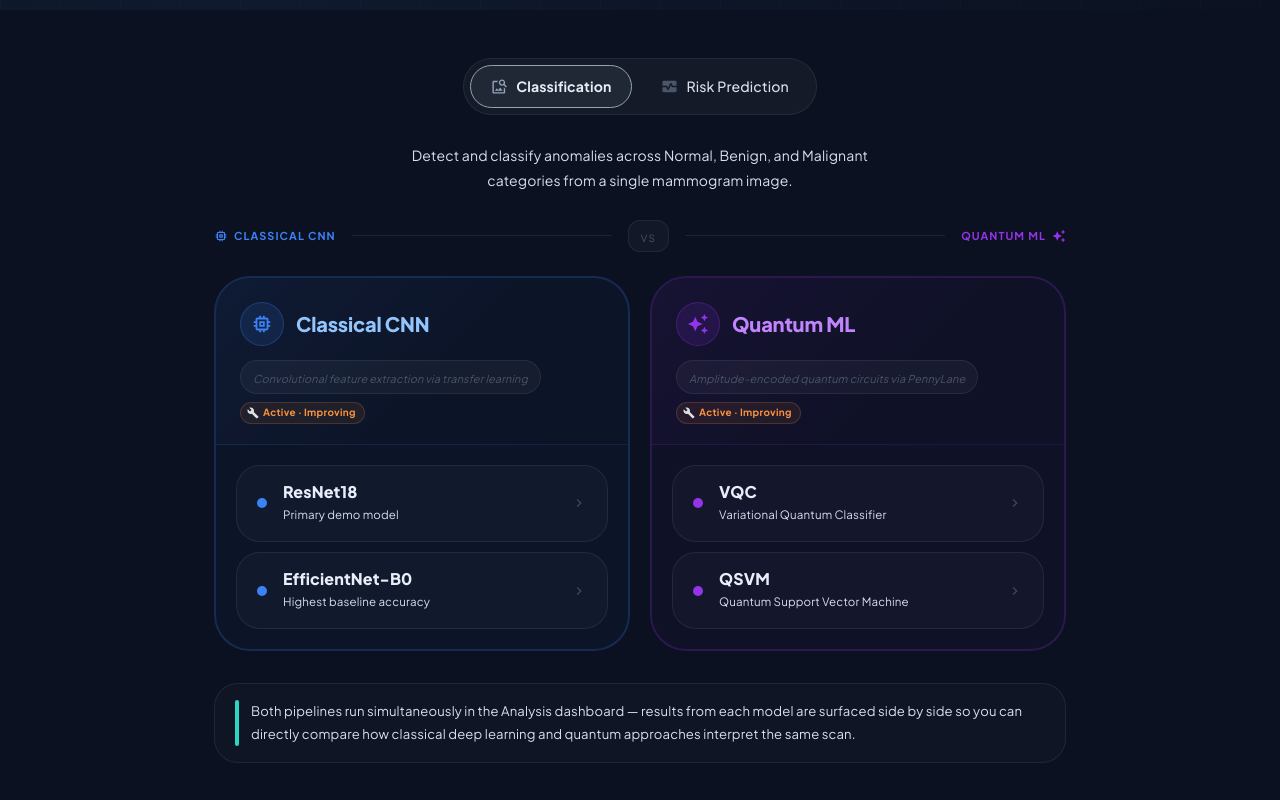
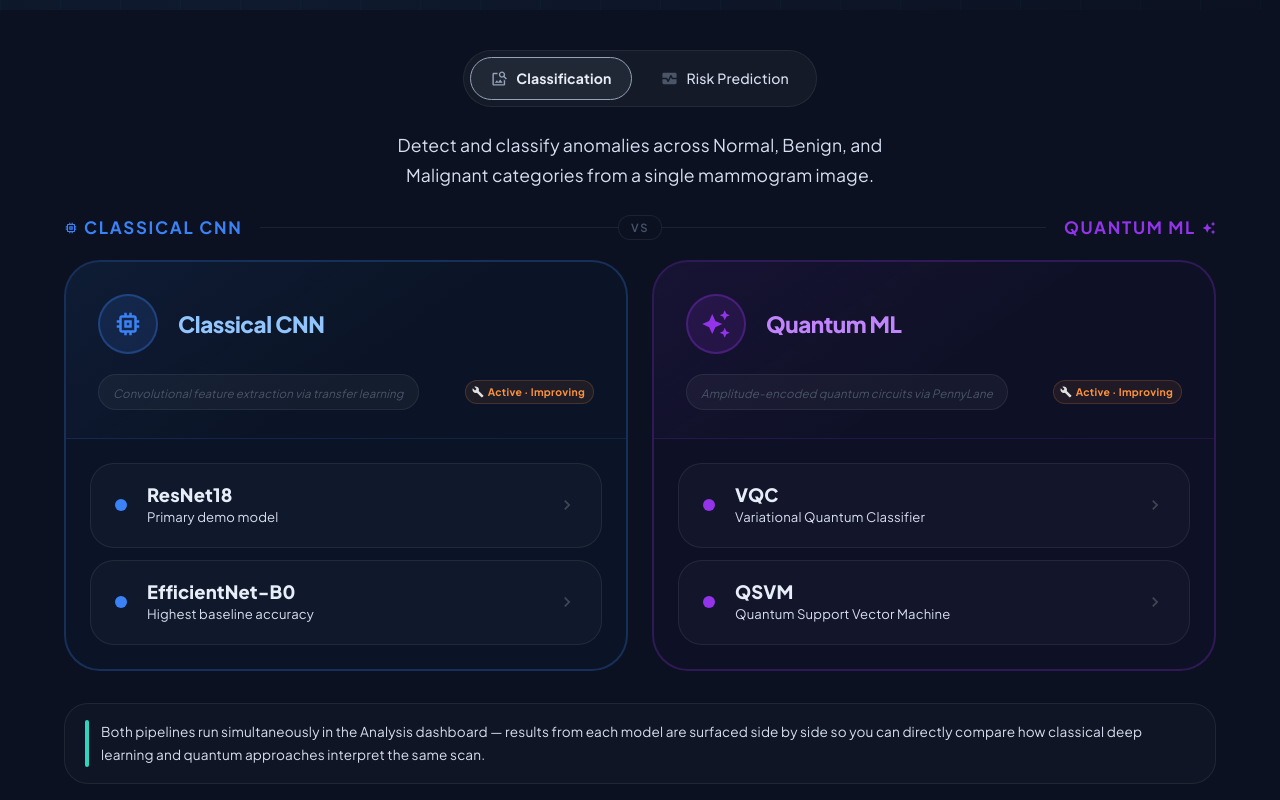
Before and after one commit to Nico-Gerber/Q-INTERVAL-Lite, a React (Create React App) app: page /Models in a window 1280 px wide. Shown: the part 440-1240 px from the top of the page. Built offline with nearby package versions, Linux system fonts and the light colour scheme.

Commit message:
Updated scale of Models.jsx components
Also updated text colour in resources section of home.jsx

```diff
--- a/src/pages/home.jsx
+++ b/src/pages/home.jsx
@@ -435,11 +435,11 @@
         <Box sx={{ flex: 1, display: 'flex', alignItems: 'center', overflow: 'hidden', position: 'relative', zIndex: 1 }}>
           <Container maxWidth="md" sx={{ width: '100%' }}>
             <FadeUp isVisible={inSupport}>
-              <Box sx={{ position: 'relative', borderRadius: 3, overflow: 'hidden', backgroundColor: 'background.default', border: '1px solid rgba(232,83,122,0.25)', boxShadow: '0 4px 24px rgba(232,83,122,0.08)', p: { xs: 3, md: 4 }, textAlign: 'center' }}>
+              <Box sx={{ position: 'relative', borderRadius: 3, overflow: 'hidden', backgroundColor: 'background.default', border: '2px solid rgba(232,83,122,0.25)', boxShadow: '0 4px 24px rgba(232,83,122,0.08)', p: { xs: 3, md: 4 }, textAlign: 'center' }}>
                 <Box sx={{ position: 'absolute', top: '-30%', left: '50%', transform: 'translateX(-50%)', width: 280, height: 280, borderRadius: '50%', background: 'radial-gradient(circle, rgba(232,83,122,0.07) 0%, transparent 70%)', pointerEvents: 'none' }} />
                 <HeartIcon sx={{ fontSize: 32, color: A.pink, mb: 1.25 }} />
                 <Typography variant="h5" sx={{ mb: 1.25, color: 'text.primary', fontWeight: 700 }}>Patient Support &amp; Resources</Typography>
-                <Typography sx={{ color: 'text.secondary', maxWidth: 500, mx: 'auto', mb: 3, lineHeight: 1.75, fontSize: '0.92rem' }}>
+                <Typography sx={{ color: 'text.primary', maxWidth: 500, mx: 'auto', mb: 3, lineHeight: 1.75, fontSize: '0.92rem' }}>
                   Whether you’re navigating a diagnosis, supporting a loved one, or seeking guidance, the organisations below provide trusted support, information, and screening services across Australia.
                 </Typography>
 
--- a/src/pages/models.jsx
+++ b/src/pages/models.jsx
@@ -11,10 +11,6 @@
   ChevronRight as ArrowIcon,
 } from '@mui/icons-material';
 
-// Palette keys (defined in App.js):
-// Pipeline columns: cnn='cnn' (blue), qml='qml' (purple)
-// Mode tabs:        classification='classification' (slate), risk='risk' (amber)
-// Status:           improving='improving' (orange), coming-soon='comingSoon' (slate)
 const MODES = [
   {
     id: 'classification',
@@ -94,13 +90,13 @@
     <motion.div
       initial={{ opacity: 0, x: -10 }}
       animate={{ opacity: 1, x: 0 }}
-      transition={{ duration: 0.3, delay: 0.1 + index * 0.07, ease: 'easeOut' }}
+      transition={{ duration: 0.3, delay: 0.12 + index * 0.08, ease: 'easeOut' }}
       onHoverStart={() => setHovered(true)}
       onHoverEnd={() => setHovered(false)}
     >
       <Box sx={{
-        display: 'flex', alignItems: 'center', gap: 2,
-        px: 2.5, py: 2, borderRadius: 2,
+        display: 'flex', alignItems: 'center', gap: 2.5,
+        px: 3, py: 2.5, borderRadius: 2,
         border: '1px solid',
         borderColor: hovered
           ? (theme) => `${theme.palette[paletteKey].main}60`
@@ -110,34 +106,34 @@
           : 'rgba(255,255,255,0.025)',
         cursor: 'default',
         transition: 'border-color 0.18s ease, background-color 0.18s ease, transform 0.18s ease',
-        transform: hovered ? 'translateX(6px)' : 'translateX(0)',
+        transform: hovered ? 'translateX(8px)' : 'translateX(0)',
       }}>
         <Box sx={{
-          width: 10, height: 10, borderRadius: '50%', flexShrink: 0,
+          width: 12, height: 12, borderRadius: '50%', flexShrink: 0,
           backgroundColor: isComingSoon
             ? 'rgba(255,255,255,0.12)'
             : (theme) => theme.palette[paletteKey].main,
           boxShadow: (!isComingSoon && hovered)
-            ? (theme) => `0 0 12px 3px ${theme.palette[paletteKey].main}88`
+            ? (theme) => `0 0 14px 4px ${theme.palette[paletteKey].main}88`
             : 'none',
           transition: 'box-shadow 0.18s ease',
         }} />
         <Box sx={{ flex: 1, minWidth: 0 }}>
           <Typography sx={{
-            fontWeight: 800, fontSize: '1rem', lineHeight: 1.2,
+            fontWeight: 800, fontSize: '1.15rem', lineHeight: 1.2,
             color: isComingSoon ? 'text.disabled' : 'text.primary',
           }}>
             {model.name}
           </Typography>
-          <Typography variant="caption" sx={{
+          <Typography variant="body2" sx={{
             color: isComingSoon ? 'rgba(255,255,255,0.2)' : 'text.secondary',
-            fontSize: '0.72rem',
+            fontSize: '0.82rem', mt: 0.25,
           }}>
             {model.role}
           </Typography>
         </Box>
         <ArrowIcon sx={{
-          fontSize: 16, flexShrink: 0,
+          fontSize: 20, flexShrink: 0,
           color: hovered ? (theme) => theme.palette[paletteKey].main : 'rgba(255,255,255,0.2)',
           transition: 'color 0.18s ease',
         }} />
@@ -153,69 +149,64 @@
 
   return (
     <motion.div
-      initial={{ opacity: 0, y: 24 }}
+      initial={{ opacity: 0, y: 28 }}
       animate={{ opacity: 1, y: 0 }}
-      transition={{ duration: 0.38, delay: side === 'left' ? 0.06 : 0.15, ease: 'easeOut' }}
+      transition={{ duration: 0.4, delay: side === 'left' ? 0.05 : 0.15, ease: 'easeOut' }}
       style={{ flex: 1, minWidth: 0, display: 'flex', flexDirection: 'column' }}
     >
       <Box sx={{
         flex: 1, borderRadius: 3, border: '2px solid',
         borderColor: isComingSoon
           ? 'rgba(255,255,255,0.07)'
-          : (theme) => `${theme.palette[paletteKey].main}35`,
+          : (theme) => `${theme.palette[paletteKey].main}40`,
         backgroundColor: isComingSoon
           ? 'rgba(255,255,255,0.018)'
-          : (theme) => `${theme.palette[paletteKey].main}08`,
+          : (theme) => `${theme.palette[paletteKey].main}07`,
         overflow: 'hidden', display: 'flex', flexDirection: 'column',
       }}>
         <Box sx={{
-          px: 3, pt: 3, pb: 2.5,
+          px: 4, pt: 4, pb: 3.5,
           borderBottom: '1px solid',
           borderColor: isComingSoon
             ? 'rgba(255,255,255,0.05)'
-            : (theme) => `${theme.palette[paletteKey].main}20`,
+            : (theme) => `${theme.palette[paletteKey].main}22`,
           background: isComingSoon
             ? 'transparent'
-            : (theme) => `linear-gradient(135deg, ${theme.palette[paletteKey].main}10 0%, transparent 60%)`,
+            : (theme) => `linear-gradient(145deg, ${theme.palette[paletteKey].main}12 0%, transparent 55%)`,
         }}>
-          <Box sx={{ display: 'flex', alignItems: 'center', gap: 1.5, mb: 1.75 }}>
+          <Box sx={{ display: 'flex', alignItems: 'center', gap: 2.5, mb: 2.5 }}>
             <Box sx={{
-              width: 44, height: 44, borderRadius: 2.5, flexShrink: 0,
+              width: 60, height: 60, borderRadius: 3, flexShrink: 0,
               backgroundColor: isComingSoon
                 ? 'rgba(255,255,255,0.05)'
-                : (theme) => `${theme.palette[paletteKey].main}20`,
-              border: '1.5px solid',
+                : (theme) => `${theme.palette[paletteKey].main}22`,
+              border: '2px solid',
               borderColor: isComingSoon
                 ? 'rgba(255,255,255,0.1)'
-                : (theme) => `${theme.palette[paletteKey].main}45`,
+                : (theme) => `${theme.palette[paletteKey].main}50`,
               display: 'flex', alignItems: 'center', justifyContent: 'center',
-              color: isComingSoon
-                ? 'rgba(255,255,255,0.25)'
-                : (theme) => theme.palette[paletteKey].main,
+              color: isComingSoon ? 'rgba(255,255,255,0.25)' : (theme) => theme.palette[paletteKey].main,
             }}>
-              {paletteKey === 'cnn'
-                ? <CNNIcon sx={{ fontSize: 22 }} />
-                : <QMLIcon sx={{ fontSize: 22 }} />
-              }
+              {paletteKey === 'cnn' ? <CNNIcon sx={{ fontSize: 30 }} /> : <QMLIcon sx={{ fontSize: 30 }} />}
             </Box>
-            <Typography sx={{
-              fontWeight: 800, fontSize: '1.25rem', lineHeight: 1.15,
-              letterSpacing: '-0.01em',
-              color: isComingSoon
-                ? 'text.secondary'
-                : (theme) => theme.palette[paletteKey].light,
-            }}>
-              {label}
-            </Typography>
+            <Box sx={{ flex: 1 }}>
+              <Typography sx={{
+                fontWeight: 800,
+                fontSize: { xs: '1.2rem', md: '1.4rem' },
+                lineHeight: 1.1, letterSpacing: '-0.02em',
+                color: isComingSoon ? 'text.secondary' : (theme) => theme.palette[paletteKey].light,
+              }}>
+                {label}
+              </Typography>
+            </Box>
           </Box>
-
-          <Box sx={{ display: 'flex', alignItems: 'center', justifyContent: 'space-between', flexWrap: 'wrap', gap: 1 }}>
+          <Box sx={{ display: 'flex', alignItems: 'center', justifyContent: 'space-between', flexWrap: 'wrap', gap: 1.5 }}>
             <Box sx={{
-              px: 1.5, py: 0.5, borderRadius: 1.5,
+              px: 1.75, py: 0.6, borderRadius: 1.5,
               backgroundColor: 'rgba(255,255,255,0.04)',
               border: '1px solid', borderColor: 'rgba(255,255,255,0.07)',
             }}>
-              <Typography variant="caption" sx={{ color: 'text.disabled', fontSize: '0.68rem', fontStyle: 'italic' }}>
+              <Typography variant="caption" sx={{ color: 'text.disabled', fontSize: '0.72rem', fontStyle: 'italic' }}>
                 {method}
               </Typography>
             </Box>
@@ -224,27 +215,24 @@
               label={statusLabel}
               size="small"
               sx={{
-                height: 22,
+                height: 24,
                 bgcolor: (theme) => `${theme.palette[statusKey].main}14`,
                 color: (theme) => theme.palette[statusKey].main,
                 border: '1px solid',
                 borderColor: (theme) => `${theme.palette[statusKey].main}30`,
-                fontWeight: 700, fontSize: '0.62rem', letterSpacing: '0.03em',
+                fontWeight: 700, fontSize: '0.65rem', letterSpacing: '0.03em',
                 '& .MuiChip-icon': { ml: '6px' },
               }}
             />
           </Box>
         </Box>
-
-        <Box sx={{ px: 2.5, py: 2.5, display: 'flex', flexDirection: 'column', gap: 1.25, flex: 1 }}>
+        <Box sx={{
+          px: 3, py: 3, display: 'flex', flexDirection: 'column',
+          gap: 1.5, flex: 1,
+          justifyContent: models.length === 1 ? 'center' : 'flex-start',
+        }}>
           {models.map((model, i) => (
-            <ModelNode
-              key={model.name}
-              model={model}
-              paletteKey={paletteKey}
-              index={i}
-              isComingSoon={isComingSoon}
-            />
+            <ModelNode key={model.name} model={model} paletteKey={paletteKey} index={i} isComingSoon={isComingSoon} />
           ))}
         </Box>
       </Box>
@@ -258,8 +246,9 @@
   const activeModeData = MODES.find(m => m.id === activeMode);
 
   return (
-    <Box sx={{ backgroundColor: 'background.default', minHeight: '100%', pb: 10 }}>
+    <Box sx={{ backgroundColor: 'background.default', minHeight: '100%', pb: 8 }}>
 
+      {/* ── Hero ── */}
       <Box sx={{
         position: 'relative', overflow: 'hidden',
         background: (theme) => theme.palette.background.hero,
@@ -298,11 +287,12 @@
         </Typography>
       </Box>
 
-      <Container maxWidth="md" sx={{ mt: { xs: 4, md: 6 } }}>
+      <Container maxWidth="lg" sx={{ mt: { xs: 4, md: 5 } }}>
 
+        {/* ── Mode tab switcher ── */}
         <motion.div {...fadeUp(0)}>
           <Box sx={{
-            display: 'flex', gap: 1, p: 0.75, mb: 3.5,
+            display: 'flex', gap: 1, p: 0.75, mb: 3,
             borderRadius: 2.5, backgroundColor: 'rgba(255,255,255,0.04)',
             border: '1px solid', borderColor: 'divider',
             width: 'fit-content', mx: 'auto',
@@ -346,6 +336,7 @@
           </Box>
         </motion.div>
 
+        {/* ── Animated content per mode ── */}
         <AnimatePresence mode="wait">
           <motion.div
             key={activeMode}
@@ -354,52 +345,80 @@
             exit={{ opacity: 0, y: -12 }}
             transition={{ duration: 0.22, ease: 'easeOut' }}
           >
-            <Typography variant="body2" sx={{
-              color: 'text.secondary', textAlign: 'center', mb: 3.5,
-              maxWidth: 480, mx: 'auto', lineHeight: 1.75,
+            {/* Mode description */}
+            <Typography variant="h6" sx={{
+              color: 'text.secondary', fontWeight: 400, textAlign: 'center',
+              mb: 3, maxWidth: 560, mx: 'auto', lineHeight: 1.7,
+              fontSize: { xs: '1rem', md: '1.1rem' },
             }}>
               {activeModeData?.description}
             </Typography>
 
-            <Box sx={{ display: 'flex', alignItems: 'center', gap: 2, mb: 3 }}>
-              <Box sx={{ display: 'flex', alignItems: 'center', gap: 0.75 }}>
-                <CNNIcon sx={{ fontSize: 14, color: (theme) => theme.palette.cnn.main }} />
-                <Typography variant="caption" sx={{
+            {/* ── Classical vs Quantum divider ──
+                Two equal halves (50% each). VS badge is absolutely centred
+                over the full row so label lengths are irrelevant.
+            ── */}
+            <Box sx={{ position: 'relative', display: 'flex', alignItems: 'center', mb: 2.5 }}>
+
+              {/* Left half */}
+              <Box sx={{ width: '50%', display: 'flex', alignItems: 'center', justifyContent: 'flex-start', gap: 0.75 }}>
+                <CNNIcon sx={{ fontSize: 14, color: (theme) => theme.palette.cnn.main, flexShrink: 0 }} />
+                <Typography sx={{
                   color: (theme) => theme.palette.cnn.main,
-                  fontWeight: 700, fontSize: '0.68rem', letterSpacing: '0.1em', textTransform: 'uppercase',
+                  fontWeight: 700, fontSize: '1.06rem', letterSpacing: '0.1em',
+                  textTransform: 'uppercase', whiteSpace: 'nowrap',
                 }}>
                   Classical CNN
                 </Typography>
+                <Divider sx={{ flex: 1, ml: 1.5 }} />
               </Box>
-              <Divider sx={{ flex: 1 }} />
+
+              {/* VS badge — absolutely centred on the full row */}
               <Box sx={{
-                px: 1.5, py: 0.35, borderRadius: 1,
+                position: 'absolute', left: '50%', transform: 'translateX(-50%)',
+                px: 1.5, py: 0.35, borderRadius: 1, flexShrink: 0,
                 border: '1px solid', borderColor: 'divider',
-                backgroundColor: 'rgba(255,255,255,0.03)',
+                backgroundColor: 'background.default',
+                zIndex: 1,
               }}>
-                <Typography variant="caption" sx={{ color: 'text.disabled', fontSize: '0.62rem', letterSpacing: '0.14em', textTransform: 'uppercase' }}>
+                <Typography sx={{
+                  color: 'text.disabled', fontSize: '0.7rem',
+                  letterSpacing: '0.14em', textTransform: 'uppercase', fontWeight: 600,
+                }}>
                   vs
                 </Typography>
               </Box>
-              <Divider sx={{ flex: 1 }} />
-              <Box sx={{ display: 'flex', alignItems: 'center', gap: 0.75 }}>
-                <Typography variant="caption" sx={{
+
+              {/* Right half */}
+              <Box sx={{ width: '50%', display: 'flex', alignItems: 'center', justifyContent: 'flex-end', gap: 0.75 }}>
+                <Divider sx={{ flex: 1, mr: 1.5 }} />
+                <Typography sx={{
                   color: (theme) => theme.palette.qml.main,
-                  fontWeight: 700, fontSize: '0.68rem', letterSpacing: '0.1em', textTransform: 'uppercase',
+                  fontWeight: 700, fontSize: '1.06rem', letterSpacing: '0.1em',
+                  textTransform: 'uppercase', whiteSpace: 'nowrap',
                 }}>
                   Quantum ML
                 </Typography>
-                <QMLIcon sx={{ fontSize: 14, color: (theme) => theme.palette.qml.main }} />
+                <QMLIcon sx={{ fontSize: 14, color: (theme) => theme.palette.qml.main, flexShrink: 0 }} />
               </Box>
+
             </Box>
 
-            <Box sx={{ display: 'flex', gap: 2.5, flexDirection: { xs: 'column', md: 'row' }, alignItems: 'stretch' }}>
+            {/* Two-column pipeline layout */}
+            <Box sx={{
+              display: 'flex', gap: 3,
+              flexDirection: { xs: 'column', md: 'row' },
+              alignItems: 'stretch',
+              minHeight: { md: 360 },
+            }}>
               <PipelineColumn pipeline={current.cnn} side="left" />
               <PipelineColumn pipeline={current.qml} side="right" />
             </Box>
+
           </motion.div>
         </AnimatePresence>
 
+        {/* ── Bottom note ── */}
         <motion.div {...fadeUp(0.25)}>
           <Box sx={{
             mt: 4, px: 2.5, py: 2, borderRadius: 2,
@@ -411,7 +430,7 @@
               width: 4, alignSelf: 'stretch', borderRadius: 1,
               backgroundColor: (theme) => theme.palette.primary.main, flexShrink: 0,
             }} />
-            <Typography variant="body2" sx={{ color: 'text.secondary', lineHeight: 1.75, fontSize: '0.82rem' }}>
+            <Typography variant="body2" sx={{ color: 'text.secondary', lineHeight: 1.75, fontSize: '0.85rem' }}>
               Both pipelines run simultaneously in the Analysis dashboard — results from each model are surfaced side by side so you can directly compare how classical deep learning and quantum approaches interpret the same scan.
             </Typography>
           </Box>
```
